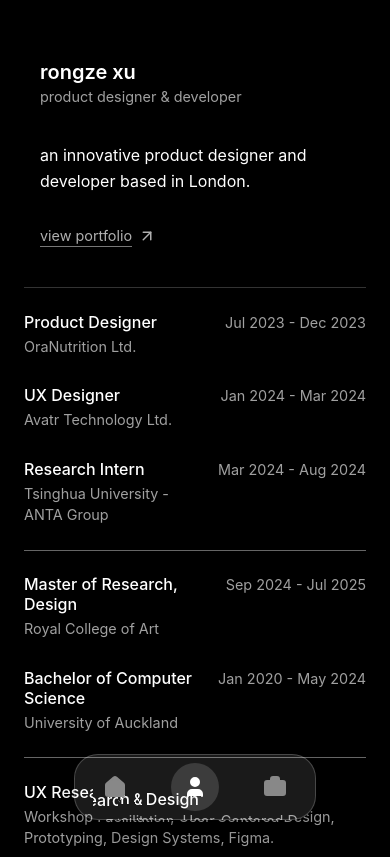
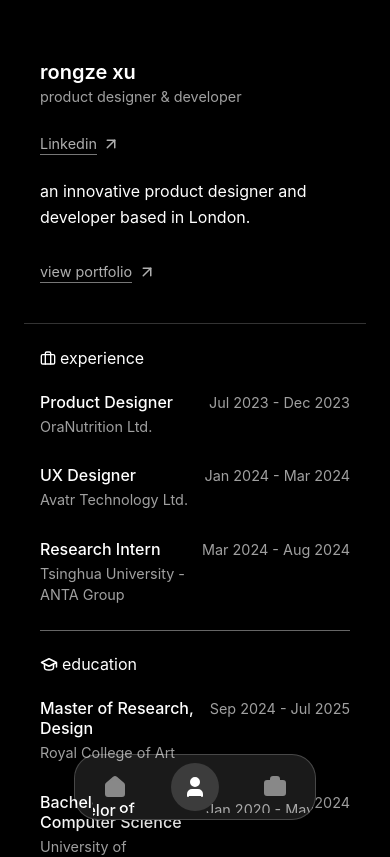
Before and after one commit to rynnxrz/pswebsite, a React (Vite) app: page /about in a window 390 px wide. Shown: the top 857 px of the page. Built offline with nearby package versions, Linux system fonts and the light colour scheme.

Commit message:
FINAL ABOUT LAYOUT UPDATE

```diff
--- a/src/components/About.css
+++ b/src/components/About.css
@@ -6,8 +6,9 @@
 .intro-section-about, .details-section-about {
   display: grid; grid-template-columns: 1fr 1.4fr; grid-column-gap: 1.5rem;
 }
+/* --- This rule is now correct and applies padding on all screen sizes --- */
 .grid-col-left-about, .grid-col-right-about {
-  padding-left: 1rem; padding-right: 1rem;
+  padding: 0 1rem;
 }
 .details-section-about {
   border-top: 1px solid rgba(255, 255, 255, 0.2); padding-top: 1.5rem;
@@ -15,7 +16,7 @@
 
 /* === Typography & Colors === */
 .about-name { font-size: 1.25rem; font-weight: 600; margin: 0; color: #fff; }
-.about-bio { font-size: 1rem; color: #fff; line-height: 1.6; margin: 0; } /* Point 1 */
+.about-bio { font-size: 1rem; color: #fff; line-height: 1.6; margin: 0; }
 .about-subtitle, .item-subtitle, .item-period { font-size: 0.9rem; color: #a0a0a0; }
 .about-subtitle { font-weight: 400; margin-top: 0.25rem; }
 .item-subtitle { margin: 4px 0 0 0; line-height: 1.5; }
@@ -26,8 +27,10 @@
 .section-title h3 { font-size: 1rem; font-weight: 400; color: inherit; margin: 0; }
 .section-title svg { stroke: currentColor; }
 
-/* === View Portfolio Link === */
-.about-link { display: inline-flex; align-items: center; gap: 0.35rem; color: #b0b0b0; text-decoration: none; font-size: 0.9rem; transition: all 0.2s ease; margin-top: 2rem; align-self: flex-start; }
+/* === Links === */
+.about-link { display: inline-flex; align-items: center; gap: 0.35rem; color: #b0b0b0; text-decoration: none; font-size: 0.9rem; transition: all 0.2s ease; align-self: flex-start; }
+.grid-col-left-about .about-link { margin-top: 1rem; }
+.grid-col-right-about .about-link { margin-top: 2rem; }
 .about-link span { border-bottom: 1px solid #777; padding-bottom: 2px; transition: border-color 0.2s ease; }
 .about-link:hover { color: #fff; }
 .about-link:hover span { border-bottom-color: #fff; }
@@ -37,7 +40,7 @@
 .list-container { display: flex; flex-direction: column; gap: 1.75rem; }
 .list-item { display: flex; justify-content: space-between; align-items: flex-start; gap: 1rem; }
 .item-title { font-size: 1rem; font-weight: 500; color: #fff; margin: 0; }
-.project-separator { /* Point 2 & 3 */
+.project-separator-about {
   border: none; height: 0.25px; background-color: rgba(255, 255, 255, 0.4); margin: 2rem 0; width: 100%;
 }
 
@@ -46,7 +49,6 @@
   .main-content-container-about { padding: 60px 1.5rem; gap: 2.5rem; }
   .intro-section-about, .details-section-about { grid-template-columns: 1fr; grid-row-gap: 1.5rem; }
   .details-section-about { padding-top: 1.5rem; }
-  .project-separator { margin: 0; } /* Reset margin for mobile to rely on grid-gap */
-  .details-section-about .grid-col-left-about { display: none; } /* Hide empty left cols on mobile */
-  .details-section-about .grid-col-right-about { padding-left: 0; padding-right: 0; }
+  .project-separator-about { margin: 0; }
+  .details-section-about .grid-col-left-about:empty { display: none; }
 }
--- a/src/components/About.tsx
+++ b/src/components/About.tsx
@@ -24,6 +24,13 @@ export const About = () => {
         <div className="grid-col-left-about">
           <h1 className="about-name">rongze xu</h1>
           <p className="about-subtitle">product designer & developer</p>
+          {/* --- 4. LinkedIn Link Added --- */}
+          <a href="https://www.linkedin.com/in/rongze-xu-493688233/" target="_blank" rel="noopener noreferrer" className="about-link">
+            <span>Linkedin</span>
+            <svg xmlns="http://www.w3.org/2000/svg" width="18" height="18" viewBox="0 0 24 24" fill="none" stroke="currentColor" strokeWidth="2" strokeLinecap="round" strokeLinejoin="round">
+              <path d="M7 7h10v10"></path><path d="M7 17 17 7"></path>
+            </svg>
+          </a>
         </div>
         <div className="grid-col-right-about">
           <p className="about-bio">
@@ -32,8 +39,7 @@ export const About = () => {
           <Link to="/portfolio" className="about-link">
             <span>view portfolio</span>
             <svg xmlns="http://www.w3.org/2000/svg" width="18" height="18" viewBox="0 0 24 24" fill="none" stroke="currentColor" strokeWidth="2" strokeLinecap="round" strokeLinejoin="round">
-              <path d="M7 7h10v10"></path>
-              <path d="M7 17 17 7"></path>
+              <path d="M7 7h10v10"></path><path d="M7 17 17 7"></path>
             </svg>
           </Link>
         </div>
@@ -50,17 +56,13 @@ export const About = () => {
         <div className="grid-col-right-about">
           <div className="list-container">
             {experienceData.map((item) => (
-              <div className="list-item" key={item.company}>
-                <div className="item-main"><p className="item-title">{item.role}</p><p className="item-subtitle">{item.company}</p></div>
-                <p className="item-period">{item.period}</p>
-              </div>
+              <div className="list-item" key={item.company}><div className="item-main"><p className="item-title">{item.role}</p><p className="item-subtitle">{item.company}</p></div><p className="item-period">{item.period}</p></div>
             ))}
           </div>
         </div>
 
-        {/* Separator Row 1 */}
         <div className="grid-col-left-about"></div>
-        <div className="grid-col-right-about"><hr className="project-separator"/></div>
+        <div className="grid-col-right-about"><hr className="project-separator-about"/></div>
 
         {/* Education */}
         <div className="grid-col-left-about">
@@ -72,17 +74,13 @@ export const About = () => {
         <div className="grid-col-right-about">
           <div className="list-container">
             {educationData.map((item) => (
-              <div className="list-item" key={item.institution}>
-                <div className="item-main"><p className="item-title">{item.degree}</p><p className="item-subtitle">{item.institution}</p></div>
-                <p className="item-period">{item.period}</p>
-              </div>
+              <div className="list-item" key={item.institution}><div className="item-main"><p className="item-title">{item.degree}</p><p className="item-subtitle">{item.institution}</p></div><p className="item-period">{item.period}</p></div>
             ))}
           </div>
         </div>
 
-        {/* Separator Row 2 */}
         <div className="grid-col-left-about"></div>
-        <div className="grid-col-right-about"><hr className="project-separator"/></div>
+        <div className="grid-col-right-about"><hr className="project-separator-about"/></div>
 
         {/* Skills */}
         <div className="grid-col-left-about">
```
